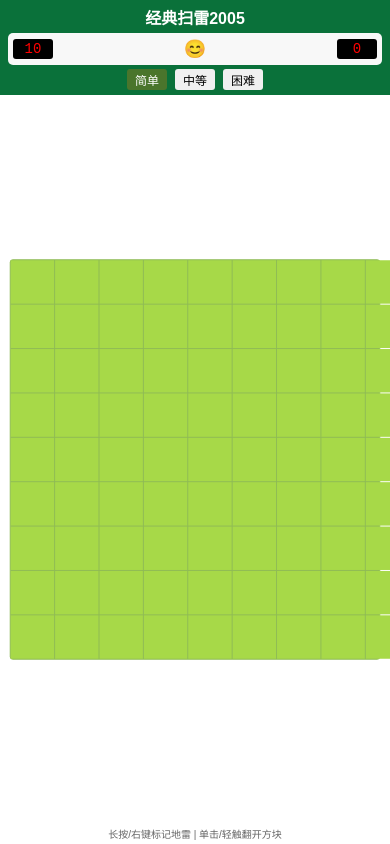
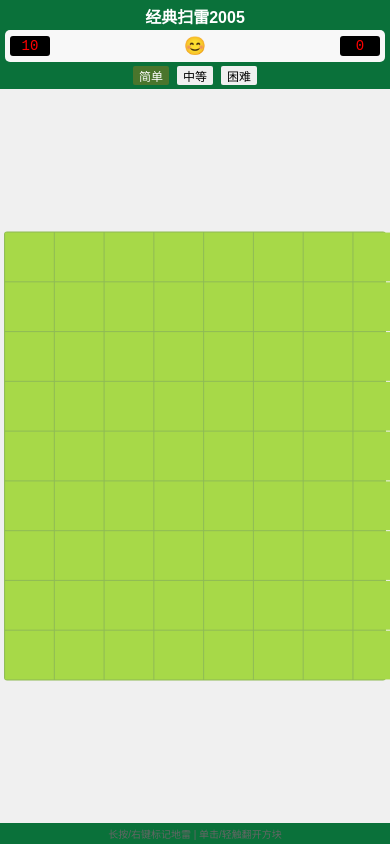
Before and after one commit to carsonfeng/minesweeper, a website: page index.html in a window 390 px wide. Drawn offline with Linux system fonts and the light colour scheme.

Commit message:
修复移动设备上的显示问题，优化游戏布局，消除顶部空白区域

```diff
--- a/css/style.css
+++ b/css/style.css
@@ -9,7 +9,7 @@
     --secondary-color: #a7d948;
     --border-color: #8fbb55;
     --cell-size: 40px;
-    --cell-size-mobile: min(11vw, 45px);
+    --cell-size-mobile: min(13vw, 48px);
     --text-color: #2c3e50;
     --mine-color: #e74c3c;
     --flag-color: #e67e22;
@@ -19,35 +19,31 @@
 
 html, body {
     width: 100%;
-    height: 100%;
+    height: 100vh;
     overflow: hidden;
     position: fixed;
     top: 0;
     left: 0;
     right: 0;
     bottom: 0;
+    margin: 0;
+    padding: 0;
 }
 
 body {
     font-family: 'Arial', sans-serif;
-    background-color: #f0f0f0;
+    background-color: var(--header-bg);
     color: var(--text-color);
     display: flex;
-    justify-content: center;
-    align-items: center;
+    flex-direction: column;
     touch-action: manipulation;
-    padding: 0;
-    margin: 0;
 }
 
 .container {
     width: 100%;
     height: 100%;
-    max-width: 100%;
-    max-height: 100%;
     display: flex;
     flex-direction: column;
-    background-color: #fff;
     overflow: hidden;
 }
 
@@ -131,6 +127,7 @@ main {
     align-items: center;
     overflow: hidden;
     padding: 0;
+    background-color: #f0f0f0;
 }
 
 #game-board {
@@ -144,8 +141,8 @@ main {
     user-select: none;
     width: fit-content;
     height: fit-content;
-    max-width: 100%;
-    max-height: 100%;
+    max-width: 98%;
+    max-height: 98%;
     margin: auto;
     transform-origin: center center;
 }
@@ -208,9 +205,13 @@ footer {
         --cell-size: var(--cell-size-mobile);
     }
 
+    body, html {
+        height: 100%;
+    }
+
     h1 {
         font-size: 18px;
-        margin-bottom: 6px;
+        margin-bottom: 4px;
     }
 
     .mines-counter, .timer {
@@ -236,12 +237,16 @@ footer {
 /* For smaller phones */
 @media (max-width: 480px) {
     :root {
-        --cell-size-mobile: min(12vw, 45px);
+        --cell-size-mobile: min(13vw, 48px);
+    }
+
+    header {
+        padding: 4px 5px;
     }
 
     h1 {
         font-size: 16px;
-        margin-bottom: 4px;
+        margin-bottom: 2px;
     }
 
     .mines-counter, .timer {
@@ -256,8 +261,9 @@ footer {
     }
 
     .difficulty button {
-        padding: 2px 8px;
+        padding: 1px 6px;
         font-size: 12px;
+        border-radius: 2px;
     }
 
     footer {
--- a/index.html
+++ b/index.html
@@ -6,7 +6,8 @@
     <meta name="apple-mobile-web-app-capable" content="yes">
     <meta name="apple-mobile-web-app-status-bar-style" content="black-translucent">
     <meta name="theme-color" content="#0a713a">
-    <title>Minesweeper - 经典扫雷2025</title>
+    <meta name="format-detection" content="telephone=no">
+    <title>Minesweeper - 经典扫雷2005</title>
     <link rel="stylesheet" href="css/style.css">
 </head>
 <body>
--- a/js/game.js
+++ b/js/game.js
@@ -144,15 +144,27 @@ function adjustBoardSize() {
     const mainRect = main.getBoundingClientRect();
     const boardRect = board.getBoundingClientRect();
 
+    // 检测是否是移动设备
+    const isMobile = window.innerWidth <= 768;
+
+    // 为移动设备和桌面设备使用不同的系数
+    const fillFactor = isMobile ? 0.98 : 0.95;
+
     // 计算水平和垂直缩放比例，尽量占据更多空间
-    const scaleX = (mainRect.width * 0.95) / boardRect.width;
-    const scaleY = (mainRect.height * 0.95) / boardRect.height;
+    const scaleX = (mainRect.width * fillFactor) / boardRect.width;
+    const scaleY = (mainRect.height * fillFactor) / boardRect.height;
 
-    // 使用最小的缩放比例以确保游戏板完全适应
+    // 在移动设备上，我们更倾向于填满空间
     const scale = Math.min(scaleX, scaleY);
 
-    // 应用缩放，无论是大于还是小于1都应用
+    // 应用缩放
     board.style.transform = `scale(${scale})`;
+
+    // 在调试模式下输出计算信息
+    console.log(`Window size: ${window.innerWidth}x${window.innerHeight}`);
+    console.log(`Main area: ${mainRect.width}x${mainRect.height}`);
+    console.log(`Board size: ${boardRect.width}x${boardRect.height}`);
+    console.log(`Applied scale: ${scale} (${scaleX}, ${scaleY})`);
 }
 
 // 生成地雷
@@ -440,6 +452,21 @@ function lockScreenOrientation() {
     }
 }
 
+// 屏幕方向变化时的处理
+function handleOrientationChange() {
+    // 等待足够的时间让浏览器完成方向旋转
+    setTimeout(() => {
+        // 强制重新计算布局
+        document.body.style.display = 'none';
+        // 触发重排
+        void document.body.offsetHeight;
+        document.body.style.display = '';
+
+        // 调整游戏棋盘大小
+        setTimeout(adjustBoardSize, 300);
+    }, 100);
+}
+
 // 在页面加载完成后初始化游戏
 window.addEventListener('load', () => {
     // 检测是否是移动设备并默认使用适合的难度
@@ -470,12 +497,15 @@ window.addEventListener('load', () => {
     });
 
     // 窗口大小改变时调整游戏板大小
-    window.addEventListener('resize', adjustBoardSize);
+    window.addEventListener('resize', () => {
+        setTimeout(adjustBoardSize, 200);
+    });
 
     // 屏幕方向改变时重新调整大小
     if (screen.orientation) {
-        screen.orientation.addEventListener('change', () => {
-            setTimeout(adjustBoardSize, 300);
-        });
+        screen.orientation.addEventListener('change', handleOrientationChange);
+    } else {
+        // 旧版API兼容
+        window.addEventListener('orientationchange', handleOrientationChange);
     }
 });
```
